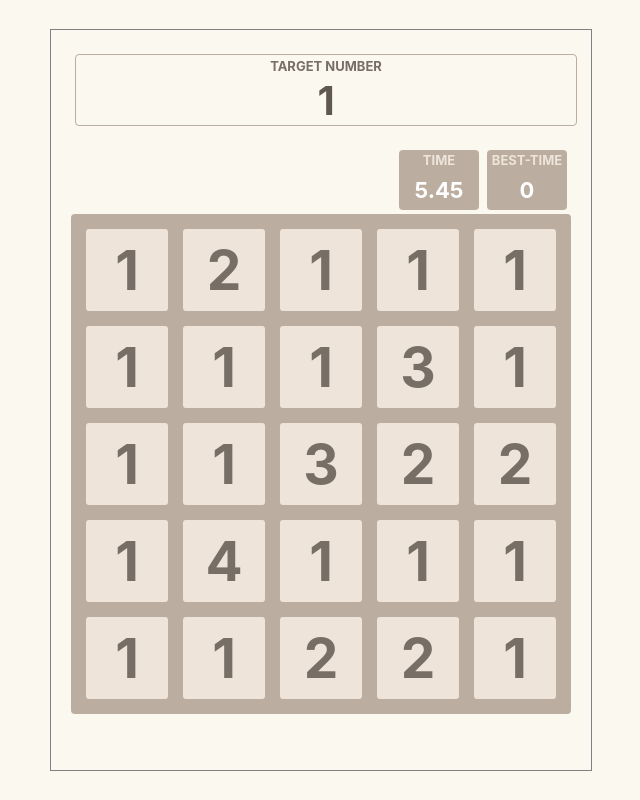
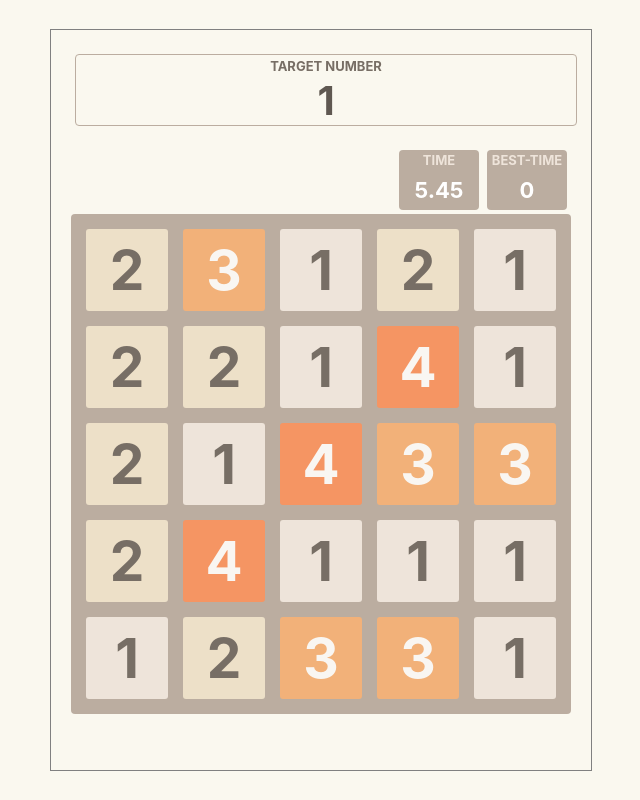
Before and after one commit to jhlov/pluspang, a React (Create React App) app: page /game/1to20 in a window 1280 px wide. Shown: the whole page, without its empty margins (319-959 px from the left). Built offline with nearby package versions, Linux system fonts and the light colour scheme.

Commit message:
1to20 종료 처리

```diff
--- a/src/components/game/Cell.js
+++ b/src/components/game/Cell.js
@@ -11,7 +11,7 @@ const Cell = ({
 }) => {
   return (
     <div
-      className={classNames("cell", { clicked, isAnswer })}
+      className={classNames(`cell value${value}`, { clicked, isAnswer })}
       onMouseDown={() => onClickCell(index)}
       onMouseEnter={() => onEnterCell(index)}
     >
--- a/src/components/game/Game.js
+++ b/src/components/game/Game.js
@@ -5,7 +5,7 @@ import React, { useCallback, useEffect, useState } from "react";
 import Cell from "components/game/Cell";
 import { useParams } from "react-router-dom";
 
-const Game = () => {
+const Game = ({ history }) => {
   // 숫자판
   const [numberList, setNumberList] = useState([]);
 
@@ -28,6 +28,9 @@ const Game = () => {
   // 점수
   const [score, setScore] = useState(0); // random 일 경우만
 
+  // 타이머 id
+  const [timerId, setTimerId] = useState(0);
+
   let { gameType } = useParams();
 
   // 최초 설정
@@ -41,7 +44,7 @@ const Game = () => {
     setNumberList(arr);
     setTargetNumber(getTargetNumber());
 
-    setInterval(updateTime, 50);
+    setTimerId(setInterval(updateTime, 50));
 
     // TODO 게임종료 체크 인터벌
   }, []);
@@ -57,7 +60,7 @@ const Game = () => {
 
   const getCellNumber = () => {
     // 작은 숫자가 많이 나오도록
-    const arr = [1, 1, 1, 1, 1, 1, 2, 2, 2, 3, 3, 4];
+    const arr = [1, 1, 1, 2, 2, 3, 3, 4, 4];
     return arr[parseInt(Math.random() * arr.length)];
   };
 
@@ -99,6 +102,8 @@ const Game = () => {
       // 타겟 넘버 업데이트
       setTargetNumber(getTargetNumber());
 
+      console.log(targetNumber);
+
       // 맞힌 숫자 변경
       const newNumberList = [...numberList];
       for (let i = 0; i < dragCellList.length; ++i) {
@@ -107,7 +112,16 @@ const Game = () => {
       setNumberList(newNumberList);
 
       if (gameType === "1to20") {
-        //
+        // 완료 처리
+        if (19 < targetNumber) {
+          // 타이머 종료
+          clearInterval(timerId);
+
+          // 기록
+          alert(`GAME OVER!!\n\n${curTime}초!!`);
+
+          history.push("/");
+        }
       } else {
         //
       }
--- a/src/components/game/Game.scss
+++ b/src/components/game/Game.scss
@@ -25,8 +25,27 @@
     -webkit-user-select: none;
     user-select: none;
 
+    &.value2 {
+      background-color: #ede0c8;
+    }
+
+    &.value3 {
+      color: #f9f6f2;
+      background: #f2b179;
+    }
+
+    &.value4 {
+      color: #f9f6f2;
+      background: #f59563;
+    }
+
     &.clicked {
-      background: #ede0c8;
+      // background: #ede0c8;
+      //background-color: red;
+      border: 4px solid rgba(255, 255, 0, 0.7);
+      //box-shadow: 3px 3px 3px 3px white;
+      box-shadow: 0px 0px 5px 7px rgba(255, 255, 0, 0.4);
+      opacity: 0.9;
     }
 
     &::selection {
--- a/src/components/menu/Menu.js
+++ b/src/components/menu/Menu.js
@@ -10,10 +10,10 @@ const Menu = () => {
       <Link to="/game/1to20" className="btn menu-item">
         1 to 20
       </Link>
-      <Link to="/game/random" className="btn menu-item">
+      <Link to="/game/random" className="btn menu-item disabled">
         random
       </Link>
-      <Link to="/rank" className="btn menu-item">
+      <Link to="/rank" className="btn menu-item disabled">
         rank
       </Link>
     </div>
--- a/src/styles/partials/_buttons.scss
+++ b/src/styles/partials/_buttons.scss
@@ -8,6 +8,12 @@
   &:hover {
     background-color: rgba(0, 0, 0, 0.03);
   }
+
+  &.disabled {
+    pointer-events: none;
+    background-color: rgba(0, 0, 0, 0.1);
+    opacity: 0.5;
+  }
 }
 
 a.btn {
```
